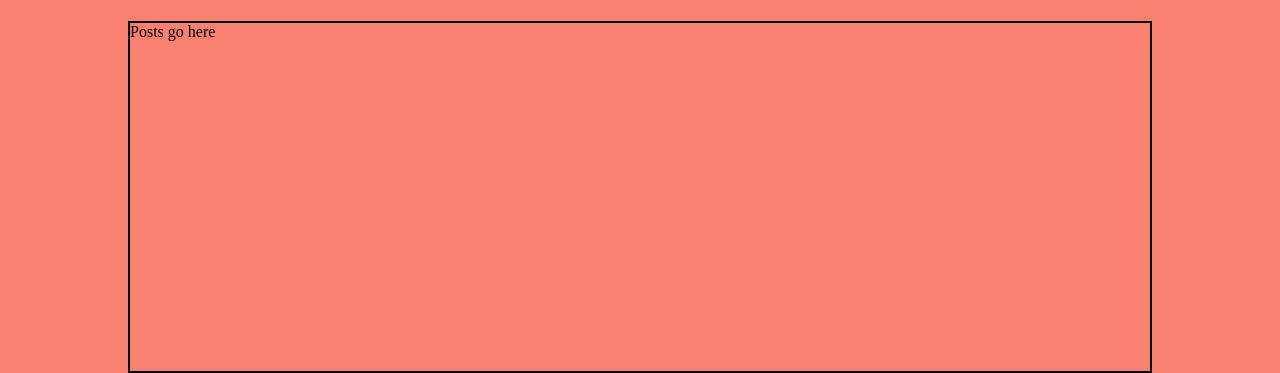
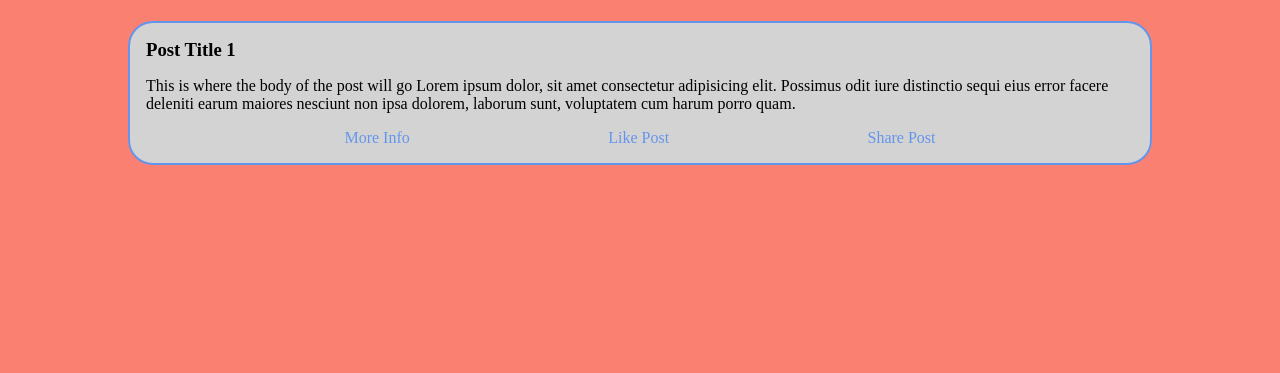
Before and after one commit to connorrubattino/CSS-grid-blog, a plain HTML site: page index.html in a window 1280 px wide. Shown: the part 427-800 px from the top of the page. Drawn offline with Linux system fonts and the light colour scheme.

Commit message:
add post

```diff
--- a/css/main.css
+++ b/css/main.css
@@ -88,3 +88,31 @@ body {
 .posts {
     grid-area: posts;
 }
+
+.post-card {
+    background-color: lightgrey;
+    padding: 1em;
+    border: 2px solid cornflowerblue;
+    border-radius: 25px;
+    margin-bottom: 1vh;
+}
+
+.post-card > p {
+    margin: 2vh 0;
+}
+
+.post-links {
+    /* width: 100%;  --- do not need width because it is not a flex child*/
+    display: flex;
+    justify-content: space-evenly;
+}
+
+.post-links > a {
+    color: cornflowerblue;
+    text-decoration: none;
+}
+
+.post-links > a:hover {
+    text-decoration: underline;
+    color: salmon;
+}
--- a/index.html
+++ b/index.html
@@ -21,11 +21,13 @@
                 <a href="#">Sign Up</a>
             </div>
         </div>
+
         <div class="prof-pic">
             <div class="img-container">
                 <img src="https://picsum.photos/500" alt="prof pic" id="prof-img">
             </div>
         </div>
+
         <div class="prof-info">
             <!-- create flexbox for the info -->
             <div class="info-container">
@@ -41,7 +43,22 @@
                 </div>
             </div>
         </div>
-        <div class="posts area-border">Posts go here</div>
+
+        <div class="posts">
+            <!-- single post card -->
+            <div class="post-card">
+                <!-- post title -->
+                <h3>Post Title 1</h3>
+                <!-- post body -->
+                <p>This is where the body of the post will go Lorem ipsum dolor, sit amet consectetur adipisicing elit. Possimus odit iure distinctio sequi eius error facere deleniti earum maiores nesciunt non ipsa dolorem, laborum sunt, voluptatem cum harum porro quam.</p>
+                <!-- post links -->
+                <div class="post-links">
+                    <a href="">More Info</a>
+                    <a href="">Like Post</a>
+                    <a href="">Share Post</a>
+                </div>
+            </div>
+        </div>
     </div>
 
 
```
